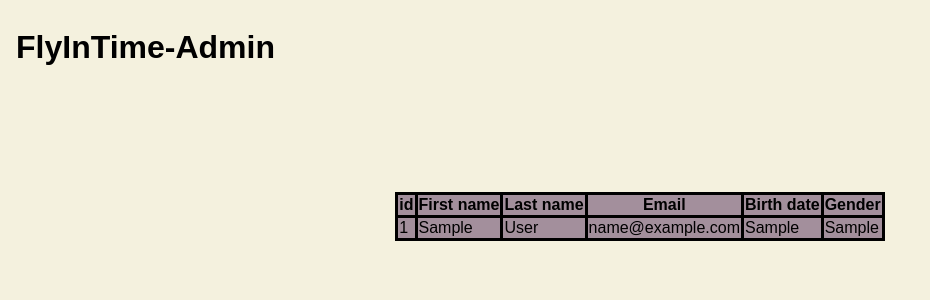
After one commit to MunteanAndra/FlyInTime, a PHP site: page /Admin/bookings.php in a window 1280 px wide. The commit adds this page. Shown: the top 300 px of the page, without its empty margins (0-930 px from the left). Run offline with PHP 8.4, Linux system fonts and the light colour scheme; tables that the repository leaves empty or names only in its code hold one stand-in row (values such as "Sample post").

Commit message:
Added page for booked flights by users in dashboard

```diff
--- a/Admin/admin.php
+++ b/Admin/admin.php
@@ -83,6 +83,7 @@
             <nav>
                 <ul>
                     <li><a href="add.php"><b>Add flights</a></li>
+                    <li><a href="bookings.php"><b>Booked flights</a></li>
                     <li><a href="../HomePage/home.php"><b>Home</a></li>
                 </ul>
             </nav>
--- /dev/null
+++ b/Admin/bookings.php
@@ -0,0 +1,91 @@
+<!DOCTYPE html>
+<html>
+    <head>
+        <meta charset="UTF-8">
+        <title>Booked Flights</title>
+        <link rel="stylesheet" href="">
+    </head>
+    <style>
+
+    body{
+        height: 100%;
+        margin: 15%;
+        display: grid;
+        justify-items: center;
+        background-color: #f4f1deff;
+    }
+
+    h1{
+        font-family: 'poppins',sans-serif;
+        margin-right: 65%;
+        position: absolute;
+        top: 8px;
+        left: 16px;
+    }
+
+    h1 a{
+        color: black;
+        text-decoration: none;
+    }
+
+    table,th,td{
+        border: 3px solid;
+        border-radius: 8px;
+        font-family: 'poppins',sans-serif;
+        border-collapse: collapse;
+        background-color: #a38f9cff;
+        }
+
+    label{
+        font-family: 'poppins',sans-serif;
+    }
+
+    .editdata{
+        margin-top: 20px;
+        border: 3px solid;
+        border-radius: 5px;
+    }
+
+    </style>
+
+    <body>
+    <?php
+        require_once 'adminService.php';
+        session_start();
+    ?>
+    <form action="adminService.php" method="POST">
+        <h1><a href="admin.php">FlyInTime-Admin</a></h1>
+    <div>
+       <?php
+       $connect = mysqli_connect('localhost', 'root','');
+       $config=mysqli_select_db($connect,'login');
+
+       $result=$connect->query("SELECT * FROM booking") or die("unable to connect");
+       ?>
+       <table  class="table">
+           <thead>
+               <tr>
+                   <th>id</th>
+                   <th>First name</th>
+                   <th>Last name</th>
+                   <th>Email</th>
+                   <th>Birth date</th>
+                   <th>Gender</th>
+                </tr>
+           </thead>
+           <?php
+                while($row=$result->fetch_assoc()):
+                ?>
+             <tr>
+                 <td><?php echo $row['id']; ?> </td>
+                 <td><?php echo $row['fname']; ?> </td>
+                 <td><?php echo $row['lname']; ?> </td>
+                 <td><?php echo $row['email']; ?> </td>
+                 <td><?php echo $row['birth']; ?> </td>
+                 <td><?php echo $row['sex']; ?> </td>
+             </tr>
+             <?php
+             endwhile;
+             ?>
+       </table>
+    </div>
```
